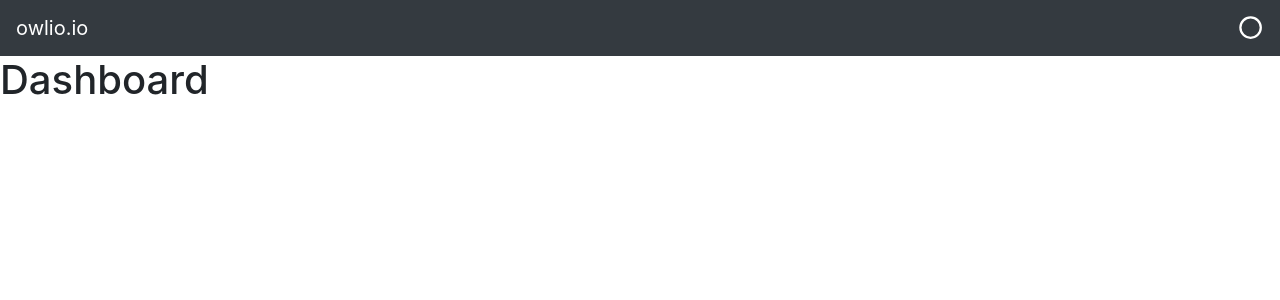
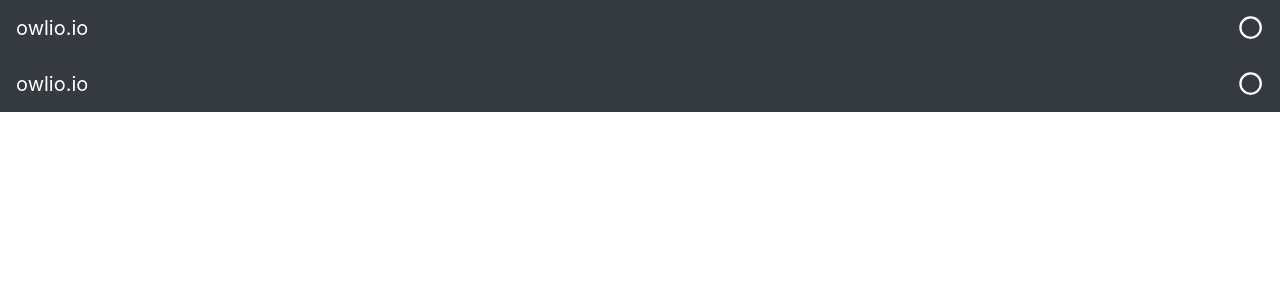
Before and after one commit to yanshuf0/owlio-go, a React (Create React App) app in the folder web/owlio-spa/: page /Nav in a window 1280 px wide. Shown: the top 300 px of the page. Built offline with nearby package versions, Linux system fonts and the light colour scheme.

Commit message:
proper routing example

```diff
--- a/web/owlio-spa/src/App.js
+++ b/web/owlio-spa/src/App.js
@@ -1,18 +1,21 @@
-import React, { Component } from 'react';
-import NavComponent from './Nav/nav'
-import {BrowserRouter, Route} from 'react-router-dom'
-import DashComponent from './Dash/dash'
+import React, { Component } from "react";
+import NavComponent from "./Nav/nav";
+import { BrowserRouter, Route } from "react-router-dom";
+import DashComponent from "./Dash/dash";
 
 class App extends Component {
   render() {
     const routes = (
       <BrowserRouter>
-        <Route path="/" component={DashComponent}></Route>
+        <div>
+          <Route path="/Nav" component={NavComponent} />
+          <Route path="/" component={DashComponent} exact={true} />
+        </div>
       </BrowserRouter>
     );
     return (
       <div>
-        <NavComponent></NavComponent>
+        <NavComponent />
         {routes}
       </div>
     );
```
